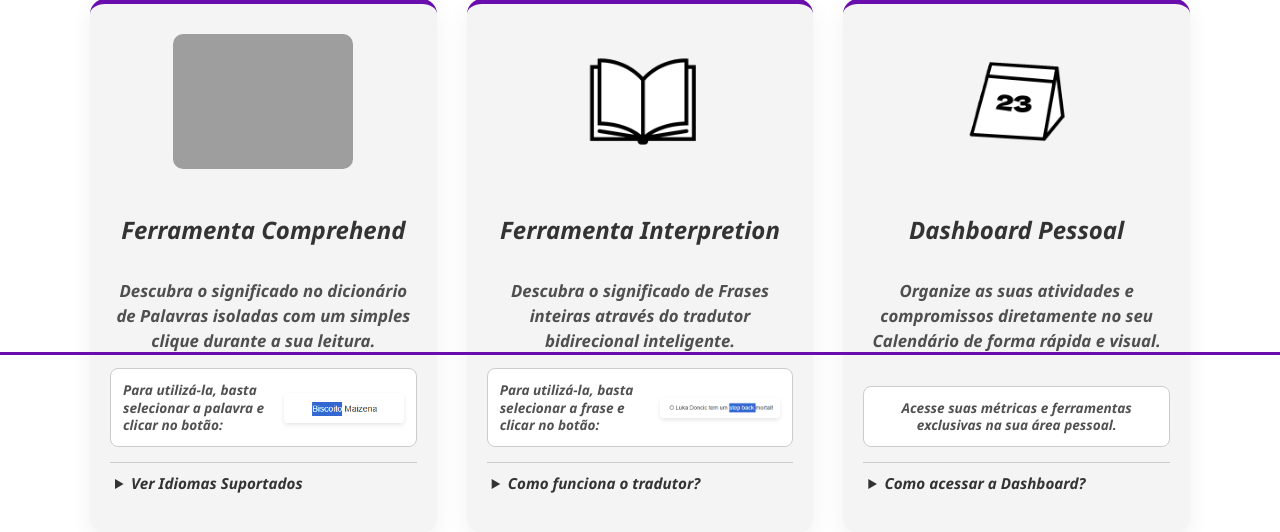
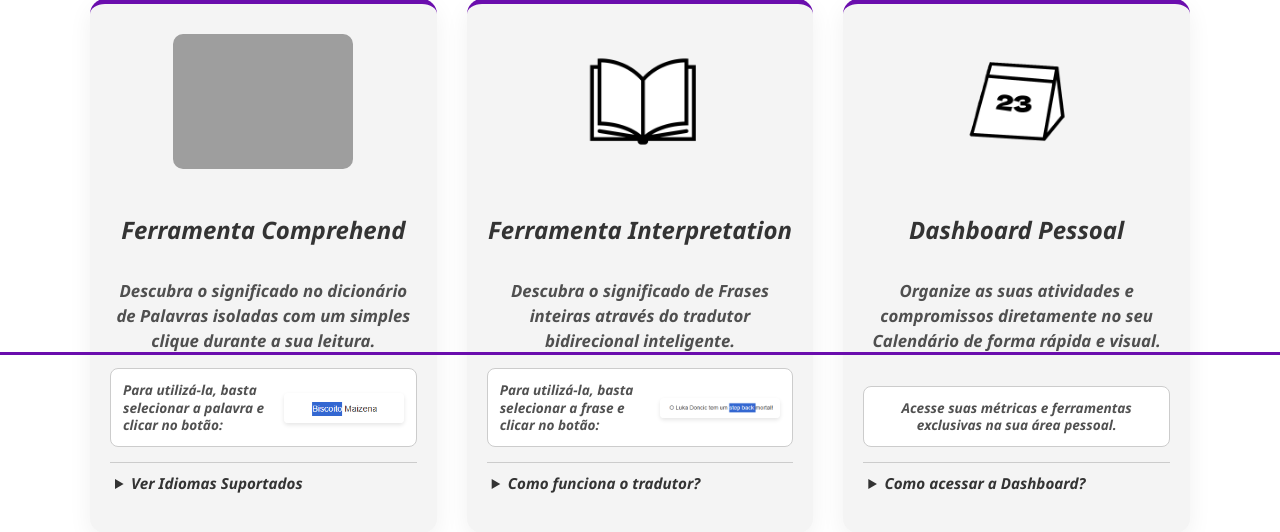
Before and after one commit to Jmknl/apollo-notebooks, a Django app: page / in a window 1280 px wide. Shown: the part 445-977 px from the top of the page. Run offline with Django 5.2, Linux system fonts and the light colour scheme; some libraries are stand-ins or nearby versions; grey boxes are pictures that could not be loaded.

Commit message:
Sincronizando

```diff
--- a/appliance/templates/appliance/index.html
+++ b/appliance/templates/appliance/index.html
@@ -192,7 +192,7 @@
 
     <div class="feature-card">
         <img class="logo-ferramenta" src="{% static 'images/Interpreter.png' %}" alt="Ferramenta Interpretion">
-        <h3>Ferramenta Interpretion</h3>
+            <h3>Ferramenta Interpretation</h3>
         <p class="descricao">Descubra o significado de <strong>Frases inteiras</strong> através do tradutor bidirecional
             inteligente.</p>
 
```
